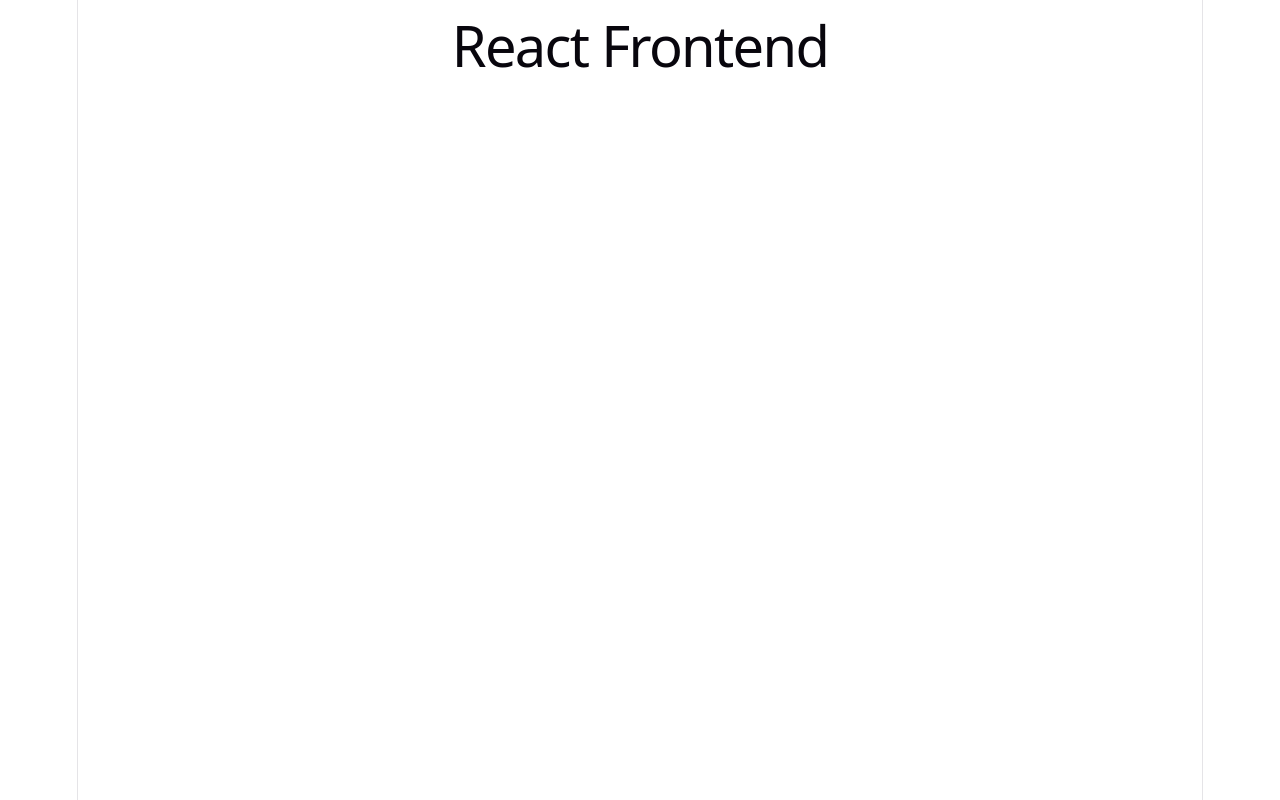
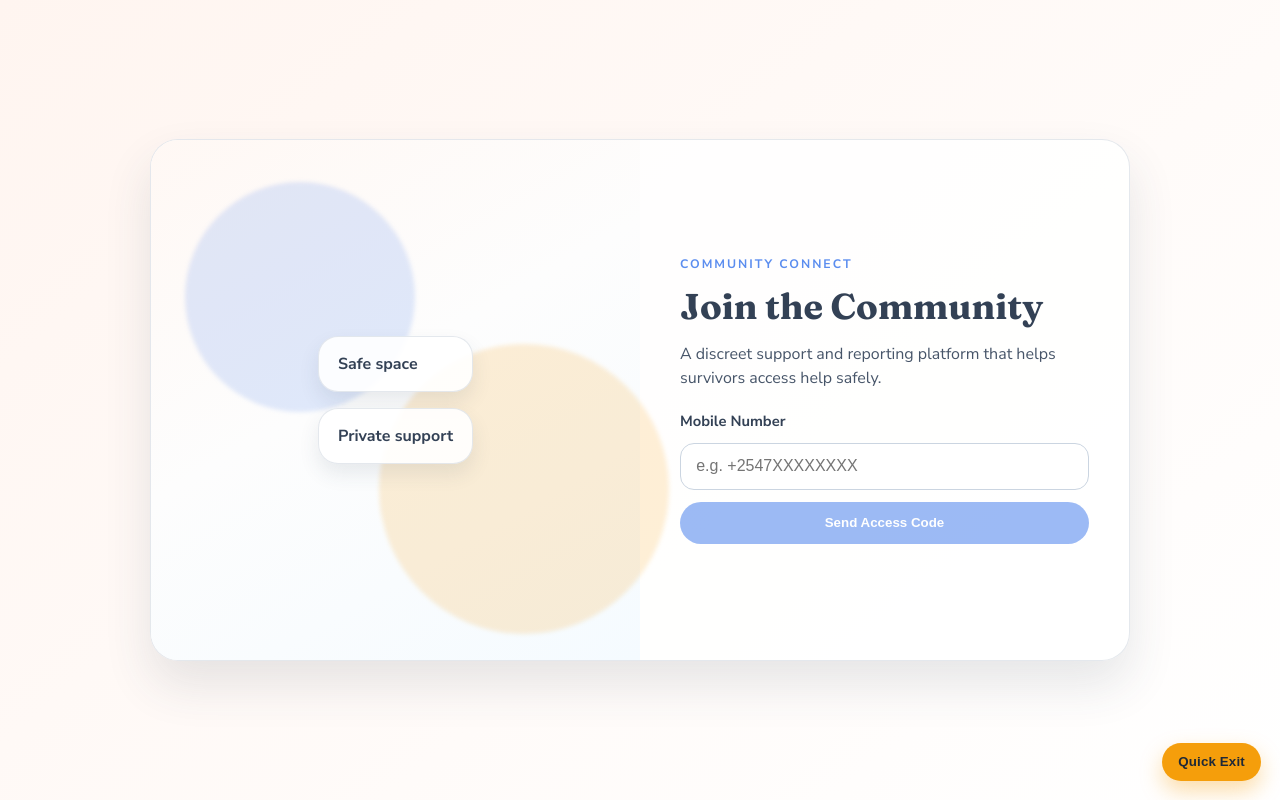
Before and after one commit to Karanei-Kimutai/Sikika, a React app in the folder frontend/: page / in a window 1280 px wide. Built offline with nearby package versions, Linux system fonts and the light colour scheme; no server answers; the HTML template or start-up script is replaced by a standard one.

Commit message:
feat(frontend): implement discreet OTP flow with auto-verify and signed-in state

```diff
--- a/frontend/src/App.css
+++ b/frontend/src/App.css
@@ -1,184 +1,247 @@
-.counter {
-  font-size: 16px;
-  padding: 5px 10px;
-  border-radius: 5px;
-  color: var(--accent);
-  background: var(--accent-bg);
-  border: 2px solid transparent;
-  transition: border-color 0.3s;
-  margin-bottom: 24px;
+.page-shell {
+  min-height: 100vh;
+  display: grid;
+  place-items: center;
+  padding: 2rem;
+}
 
-  &:hover {
-    border-color: var(--accent-border);
+.facade-card {
+  width: min(980px, 100%);
+  background: rgba(255, 255, 255, 0.82);
+  border: 1px solid rgba(148, 163, 184, 0.25);
+  border-radius: 28px;
+  box-shadow: 0 24px 48px rgba(51, 65, 85, 0.12);
+  display: grid;
+  grid-template-columns: 1fr 1fr;
+  overflow: hidden;
+}
+
+.illustration {
+  position: relative;
+  min-height: 520px;
+  background: linear-gradient(150deg, #fff8f4, #fdfdfd 45%, #f5fbff 100%);
+  display: grid;
+  place-content: center;
+  gap: 1rem;
+  padding: 2rem;
+}
+
+.blob {
+  position: absolute;
+  border-radius: 999px;
+  filter: blur(2px);
+}
+
+.blob-one {
+  width: 230px;
+  height: 230px;
+  background: rgba(91, 141, 239, 0.18);
+  top: 8%;
+  left: 7%;
+}
+
+.blob-two {
+  width: 290px;
+  height: 290px;
+  background: rgba(245, 158, 11, 0.16);
+  bottom: 5%;
+  right: -6%;
+}
+
+.chat-card {
+  z-index: 1;
+  background: rgba(255, 255, 255, 0.9);
+  border-radius: 20px;
+  padding: 1rem 1.2rem;
+  font-weight: 700;
+  color: #334155;
+  border: 1px solid rgba(148, 163, 184, 0.25);
+  box-shadow: 0 10px 20px rgba(51, 65, 85, 0.1);
+  transform: translateY(0);
+  animation: floatIn 0.9s ease-out both;
+}
+
+.chat-card:nth-child(4) {
+  animation-delay: 0.16s;
+}
+
+.form-panel {
+  padding: 2.5rem;
+  display: flex;
+  flex-direction: column;
+  justify-content: center;
+  gap: 0.9rem;
+}
+
+.eyebrow {
+  margin: 0;
+  color: #5b8def;
+  text-transform: uppercase;
+  letter-spacing: 0.16em;
+  font-size: 0.77rem;
+  font-weight: 700;
+}
+
+h1 {
+  margin: 0;
+  font-size: clamp(1.8rem, 2.8vw, 2.4rem);
+  line-height: 1.15;
+  color: #334155;
+}
+
+.subtext {
+  margin: 0;
+  color: #475569;
+  line-height: 1.5;
+}
+
+.field-group {
+  display: flex;
+  flex-direction: column;
+  gap: 0.75rem;
+  margin-top: 0.4rem;
+}
+
+label {
+  font-size: 0.92rem;
+  font-weight: 700;
+  color: #334155;
+}
+
+input {
+  border: 1px solid #cbd5e1;
+  border-radius: 14px;
+  padding: 0.85rem 0.95rem;
+  font-size: 1rem;
+  color: #1e293b;
+  background: #ffffff;
+}
+
+input:focus {
+  outline: none;
+  border-color: #5b8def;
+  box-shadow: 0 0 0 4px rgba(91, 141, 239, 0.2);
+}
+
+.otp-input {
+  text-align: center;
+  letter-spacing: 0.35em;
+  font-size: 1.25rem;
+  font-weight: 700;
+}
+
+.primary-btn {
+  border: none;
+  background: #5b8def;
+  color: #ffffff;
+  border-radius: 999px;
+  padding: 0.85rem 1rem;
+  font-weight: 700;
+  cursor: pointer;
+  transition: transform 0.2s ease, box-shadow 0.2s ease;
+}
+
+.primary-btn:hover:not(:disabled) {
+  transform: translateY(-1px);
+  box-shadow: 0 10px 20px rgba(91, 141, 239, 0.3);
+}
+
+.primary-btn:disabled {
+  opacity: 0.6;
+  cursor: not-allowed;
+}
+
+.link-btn {
+  border: none;
+  background: transparent;
+  color: #334155;
+  font-weight: 700;
+  text-decoration: underline;
+  cursor: pointer;
+}
+
+.feedback {
+  margin: 0;
+  border-radius: 10px;
+  padding: 0.65rem 0.75rem;
+  font-size: 0.9rem;
+}
+
+.feedback-error {
+  color: #7f1d1d;
+  background: #fee2e2;
+}
+
+.feedback-success {
+  color: #166534;
+  background: #dcfce7;
+}
+
+.feedback-hint {
+  color: #1e3a8a;
+  background: #dbeafe;
+}
+
+.token-preview {
+  margin: 0.6rem 0 0;
+  font-size: 0.86rem;
+  color: #64748b;
+}
+
+.auth-note {
+  margin: 0;
+  color: #1f2937;
+  background: #eff6ff;
+  border: 1px solid #bfdbfe;
+  border-radius: 12px;
+  padding: 0.75rem;
+}
+
+.quick-exit {
+  position: fixed;
+  right: 1.2rem;
+  bottom: 1.2rem;
+  border: none;
+  border-radius: 999px;
+  padding: 0.72rem 1rem;
+  font-weight: 800;
+  letter-spacing: 0.01em;
+  color: #1f2937;
+  background: #f59e0b;
+  box-shadow: 0 10px 22px rgba(245, 158, 11, 0.35);
+  cursor: pointer;
+  z-index: 10;
+}
+
+.quick-exit:hover {
+  transform: translateY(-1px);
+}
+
+@keyframes floatIn {
+  from {
+    opacity: 0;
+    transform: translateY(12px);
   }
-  &:focus-visible {
-    outline: 2px solid var(--accent);
-    outline-offset: 2px;
+  to {
+    opacity: 1;
+    transform: translateY(0);
   }
 }
 
-.hero {
-  position: relative;
-
-  .base,
-  .framework,
-  .vite {
-    inset-inline: 0;
-    margin: 0 auto;
+@media (max-width: 900px) {
+  .page-shell {
+    padding: 1rem;
   }
 
-  .base {
-    width: 170px;
-    position: relative;
-    z-index: 0;
+  .facade-card {
+    grid-template-columns: 1fr;
   }
 
-  .framework,
-  .vite {
-    position: absolute;
+  .illustration {
+    min-height: 220px;
   }
 
-  .framework {
-    z-index: 1;
-    top: 34px;
-    height: 28px;
-    transform: perspective(2000px) rotateZ(300deg) rotateX(44deg) rotateY(39deg)
-      scale(1.4);
-  }
-
-  .vite {
-    z-index: 0;
-    top: 107px;
-    height: 26px;
-    width: auto;
-    transform: perspective(2000px) rotateZ(300deg) rotateX(40deg) rotateY(39deg)
-      scale(0.8);
+  .form-panel {
+    padding: 1.35rem;
   }
 }
-
-#center {
-  display: flex;
-  flex-direction: column;
-  gap: 25px;
-  place-content: center;
-  place-items: center;
-  flex-grow: 1;
-
-  @media (max-width: 1024px) {
-    padding: 32px 20px 24px;
-    gap: 18px;
-  }
-}
-
-#next-steps {
-  display: flex;
-  border-top: 1px solid var(--border);
-  text-align: left;
-
-  & > div {
-    flex: 1 1 0;
-    padding: 32px;
-    @media (max-width: 1024px) {
-      padding: 24px 20px;
-    }
-  }
-
-  .icon {
-    margin-bottom: 16px;
-    width: 22px;
-    height: 22px;
-  }
-
-  @media (max-width: 1024px) {
-    flex-direction: column;
-    text-align: center;
-  }
-}
-
-#docs {
-  border-right: 1px solid var(--border);
-
-  @media (max-width: 1024px) {
-    border-right: none;
-    border-bottom: 1px solid var(--border);
-  }
-}
-
-#next-steps ul {
-  list-style: none;
-  padding: 0;
-  display: flex;
-  gap: 8px;
-  margin: 32px 0 0;
-
-  .logo {
-    height: 18px;
-  }
-
-  a {
-    color: var(--text-h);
-    font-size: 16px;
-    border-radius: 6px;
-    background: var(--social-bg);
-    display: flex;
-    padding: 6px 12px;
-    align-items: center;
-    gap: 8px;
-    text-decoration: none;
-    transition: box-shadow 0.3s;
-
-    &:hover {
-      box-shadow: var(--shadow);
-    }
-    .button-icon {
-      height: 18px;
-      width: 18px;
-    }
-  }
-
-  @media (max-width: 1024px) {
-    margin-top: 20px;
-    flex-wrap: wrap;
-    justify-content: center;
-
-    li {
-      flex: 1 1 calc(50% - 8px);
-    }
-
-    a {
-      width: 100%;
-      justify-content: center;
-      box-sizing: border-box;
-    }
-  }
-}
-
-#spacer {
-  height: 88px;
-  border-top: 1px solid var(--border);
-  @media (max-width: 1024px) {
-    height: 48px;
-  }
-}
-
-.ticks {
-  position: relative;
-  width: 100%;
-
-  &::before,
-  &::after {
-    content: '';
-    position: absolute;
-    top: -4.5px;
-    border: 5px solid transparent;
-  }
-
-  &::before {
-    left: 0;
-    border-left-color: var(--border);
-  }
-  &::after {
-    right: 0;
-    border-right-color: var(--border);
-  }
-}
--- a/frontend/src/App.jsx
+++ b/frontend/src/App.jsx
@@ -1,19 +1,209 @@
-import { useEffect, useState } from "react";
+import { useMemo, useState } from "react";
+import axios from "axios";
+import "./App.css";
+
+const API_BASE_URL = "http://localhost:5000";
+const QUICK_EXIT_URL = "https://www.google.com";
 
 function App() {
-  const [message, setMessage] = useState("");
+  const [isAuthenticated, setIsAuthenticated] = useState(() => Boolean(localStorage.getItem("authToken")));
+  const [step, setStep] = useState("phone");
+  const [phoneNumber, setPhoneNumber] = useState("");
+  const [otp, setOtp] = useState("");
+  const [loading, setLoading] = useState(false);
+  const [errorMessage, setErrorMessage] = useState("");
+  const [successMessage, setSuccessMessage] = useState("");
+  const [devOtpHint, setDevOtpHint] = useState("");
+  const [tokenPreview, setTokenPreview] = useState("");
 
-  useEffect(() => {
-    fetch("http://localhost:5000/api/hello")
-      .then((res) => res.json())
-      .then((data) => setMessage(data.message));
-  }, []);
+  const canSubmitPhone = useMemo(() => phoneNumber.trim().length >= 10, [phoneNumber]);
+  const canSubmitOtp = useMemo(() => otp.trim().length === 4, [otp]);
+
+  const clearMessages = () => {
+    setErrorMessage("");
+    setSuccessMessage("");
+    setDevOtpHint("");
+  };
+
+  const finalizeLogin = (token, message) => {
+    localStorage.setItem("authToken", token);
+    setTokenPreview(`${token.slice(0, 18)}...`);
+    setSuccessMessage(message);
+    setIsAuthenticated(true);
+  };
+
+  const requestOtp = async () => {
+    if (!canSubmitPhone) {
+      setErrorMessage("Enter a valid mobile number including country code.");
+      return;
+    }
+
+    clearMessages();
+    setLoading(true);
+
+    try {
+      const response = await axios.post(`${API_BASE_URL}/api/auth/request-otp`, {
+        phoneNumber: phoneNumber.trim()
+      });
+
+      if (response.data.developmentOtp) {
+        const autoVerifyResponse = await axios.post(`${API_BASE_URL}/api/auth/verify-otp`, {
+          phoneNumber: phoneNumber.trim(),
+          otp: response.data.developmentOtp
+        });
+
+        finalizeLogin(
+          autoVerifyResponse.data.token,
+          "Development mode: auto-verified and logged in successfully."
+        );
+        return;
+      }
+
+      setStep("otp");
+      setSuccessMessage("A secure code has been sent to your phone.");
+    } catch (error) {
+      setErrorMessage(error.response?.data?.error || "Could not send access code. Please try again.");
+    } finally {
+      setLoading(false);
+    }
+  };
+
+  const verifyOtp = async () => {
+    if (!canSubmitOtp) {
+      setErrorMessage("Enter the 4-digit code sent to your phone.");
+      return;
+    }
+
+    clearMessages();
+    setLoading(true);
+
+    try {
+      const response = await axios.post(`${API_BASE_URL}/api/auth/verify-otp`, {
+        phoneNumber: phoneNumber.trim(),
+        otp: otp.trim()
+      });
+
+      finalizeLogin(response.data.token, "Secure login successful. You can now continue safely.");
+    } catch (error) {
+      setErrorMessage(error.response?.data?.error || "Verification failed. Please try again.");
+    } finally {
+      setLoading(false);
+    }
+  };
+
+  const resendCode = async () => {
+    setOtp("");
+    await requestOtp();
+  };
+
+  const quickExit = () => {
+    localStorage.removeItem("authToken");
+    setIsAuthenticated(false);
+    setStep("phone");
+    setPhoneNumber("");
+    setOtp("");
+    setTokenPreview("");
+    clearMessages();
+    window.location.replace(QUICK_EXIT_URL);
+  };
+
+  const logout = () => {
+    localStorage.removeItem("authToken");
+    setIsAuthenticated(false);
+    setStep("phone");
+    setOtp("");
+    setTokenPreview("");
+    setSuccessMessage("You have been signed out safely.");
+  };
 
   return (
-    <div>
-      <h1>React Frontend</h1>
-      <p>{message}</p>
-    </div>
+    <main className="page-shell">
+      <button type="button" className="quick-exit" onClick={quickExit}>
+        Quick Exit
+      </button>
+
+      <section className="facade-card" aria-label="Community Connect login panel">
+        <div className="illustration" aria-hidden="true">
+          <div className="blob blob-one" />
+          <div className="blob blob-two" />
+          <div className="chat-card">Safe space</div>
+          <div className="chat-card">Private support</div>
+        </div>
+
+        <div className="form-panel">
+          <p className="eyebrow">Community Connect</p>
+          <h1>
+            {isAuthenticated ? "You Are Securely Signed In" : step === "phone" ? "Join the Community" : "Welcome Back"}
+          </h1>
+          <p className="subtext">
+            A discreet support and reporting platform that helps survivors access help safely.
+          </p>
+
+          {errorMessage && <p className="feedback feedback-error">{errorMessage}</p>}
+          {successMessage && <p className="feedback feedback-success">{successMessage}</p>}
+          {devOtpHint && <p className="feedback feedback-hint">{devOtpHint}</p>}
+
+          {isAuthenticated ? (
+            <div className="field-group">
+              <p className="auth-note">Your secure session is active. You can now continue to protected areas.</p>
+              <button type="button" className="primary-btn" onClick={() => window.location.assign("/home")}>
+                Continue To Home
+              </button>
+              <button type="button" className="link-btn" onClick={logout}>
+                Sign Out
+              </button>
+            </div>
+          ) : step === "phone" ? (
+            <div className="field-group">
+              <label htmlFor="phoneNumber">Mobile Number</label>
+              <input
+                id="phoneNumber"
+                type="tel"
+                placeholder="e.g. +2547XXXXXXXX"
+                value={phoneNumber}
+                onChange={(event) => setPhoneNumber(event.target.value)}
+                autoComplete="tel"
+              />
+              <button
+                type="button"
+                className="primary-btn"
+                onClick={requestOtp}
+                disabled={loading || !canSubmitPhone}
+              >
+                {loading ? "Sending..." : "Send Access Code"}
+              </button>
+            </div>
+          ) : (
+            <div className="field-group">
+              <label htmlFor="otp">Enter 4-Digit Code</label>
+              <input
+                id="otp"
+                type="text"
+                inputMode="numeric"
+                maxLength={4}
+                placeholder="----"
+                className="otp-input"
+                value={otp}
+                onChange={(event) => setOtp(event.target.value.replace(/\D/g, ""))}
+              />
+              <button
+                type="button"
+                className="primary-btn"
+                onClick={verifyOtp}
+                disabled={loading || !canSubmitOtp}
+              >
+                {loading ? "Verifying..." : "Verify & Secure Login"}
+              </button>
+              <button type="button" className="link-btn" onClick={resendCode} disabled={loading}>
+                Resend Code
+              </button>
+            </div>
+          )}
+
+          {tokenPreview && <p className="token-preview">Token saved locally: {tokenPreview}</p>}
+        </div>
+      </section>
+    </main>
   );
 }
 
--- a/frontend/src/index.css
+++ b/frontend/src/index.css
@@ -1,111 +1,32 @@
+@import url('https://fonts.googleapis.com/css2?family=Nunito+Sans:wght@400;600;700;800&family=Fraunces:opsz,wght@9..144,500;9..144,700&display=swap');
+
 :root {
-  --text: #6b6375;
-  --text-h: #08060d;
-  --bg: #fff;
-  --border: #e5e4e7;
-  --code-bg: #f4f3ec;
-  --accent: #aa3bff;
-  --accent-bg: rgba(170, 59, 255, 0.1);
-  --accent-border: rgba(170, 59, 255, 0.5);
-  --social-bg: rgba(244, 243, 236, 0.5);
-  --shadow:
-    rgba(0, 0, 0, 0.1) 0 10px 15px -3px, rgba(0, 0, 0, 0.05) 0 4px 6px -2px;
-
-  --sans: system-ui, 'Segoe UI', Roboto, sans-serif;
-  --heading: system-ui, 'Segoe UI', Roboto, sans-serif;
-  --mono: ui-monospace, Consolas, monospace;
-
-  font: 18px/145% var(--sans);
-  letter-spacing: 0.18px;
-  color-scheme: light dark;
-  color: var(--text);
-  background: var(--bg);
-  font-synthesis: none;
-  text-rendering: optimizeLegibility;
-  -webkit-font-smoothing: antialiased;
-  -moz-osx-font-smoothing: grayscale;
-
-  @media (max-width: 1024px) {
-    font-size: 16px;
-  }
+  --bg-start: #fff5f0;
+  --bg-end: #ffffff;
+  --text-main: #334155;
+  --text-subtle: #475569;
+  --font-body: 'Nunito Sans', 'Trebuchet MS', Verdana, sans-serif;
+  --font-heading: 'Fraunces', Georgia, serif;
 }
 
-@media (prefers-color-scheme: dark) {
-  :root {
-    --text: #9ca3af;
-    --text-h: #f3f4f6;
-    --bg: #16171d;
-    --border: #2e303a;
-    --code-bg: #1f2028;
-    --accent: #c084fc;
-    --accent-bg: rgba(192, 132, 252, 0.15);
-    --accent-border: rgba(192, 132, 252, 0.5);
-    --social-bg: rgba(47, 48, 58, 0.5);
-    --shadow:
-      rgba(0, 0, 0, 0.4) 0 10px 15px -3px, rgba(0, 0, 0, 0.25) 0 4px 6px -2px;
-  }
-
-  #social .button-icon {
-    filter: invert(1) brightness(2);
-  }
+* {
+  box-sizing: border-box;
 }
 
 body {
   margin: 0;
+  font-family: var(--font-body);
+  color: var(--text-main);
+  background: linear-gradient(140deg, var(--bg-start), var(--bg-end));
+  min-height: 100vh;
 }
 
 #root {
-  width: 1126px;
-  max-width: 100%;
-  margin: 0 auto;
-  text-align: center;
-  border-inline: 1px solid var(--border);
-  min-height: 100svh;
-  display: flex;
-  flex-direction: column;
-  box-sizing: border-box;
+  min-height: 100vh;
 }
 
 h1,
-h2 {
-  font-family: var(--heading);
-  font-weight: 500;
-  color: var(--text-h);
+h2,
+h3 {
+  font-family: var(--font-heading);
 }
-
-h1 {
-  font-size: 56px;
-  letter-spacing: -1.68px;
-  margin: 32px 0;
-  @media (max-width: 1024px) {
-    font-size: 36px;
-    margin: 20px 0;
-  }
-}
-h2 {
-  font-size: 24px;
-  line-height: 118%;
-  letter-spacing: -0.24px;
-  margin: 0 0 8px;
-  @media (max-width: 1024px) {
-    font-size: 20px;
-  }
-}
-p {
-  margin: 0;
-}
-
-code,
-.counter {
-  font-family: var(--mono);
-  display: inline-flex;
-  border-radius: 4px;
-  color: var(--text-h);
-}
-
-code {
-  font-size: 15px;
-  line-height: 135%;
-  padding: 4px 8px;
-  background: var(--code-bg);
-}
```
